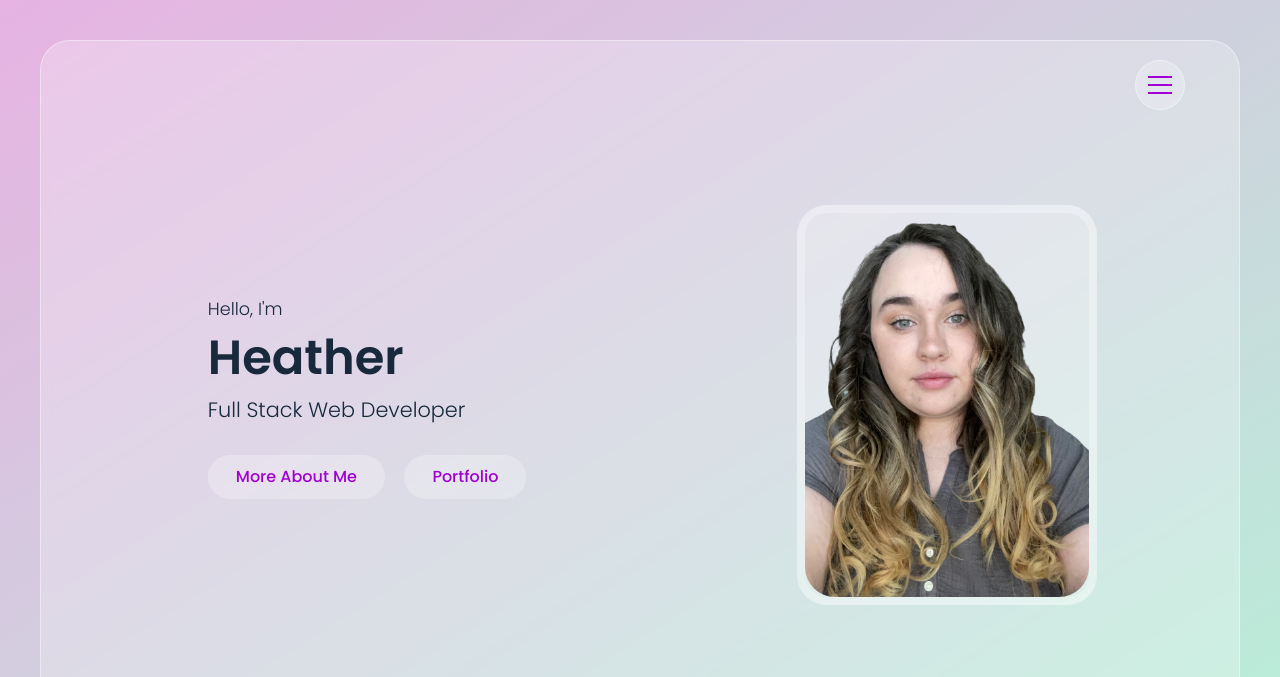
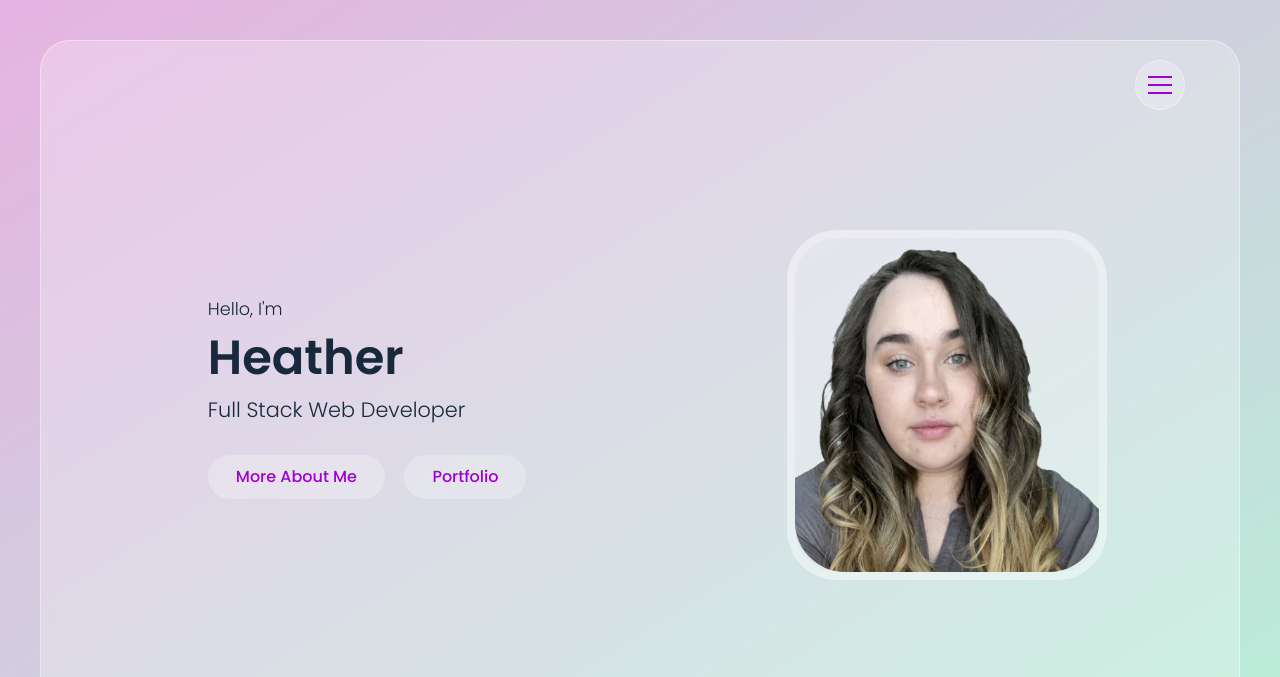
Before and after one commit to Hdavis73/Portfolio-Website, a plain HTML site: page index.html in a window 1280 px wide. Shown: the top 677 px of the page. Drawn offline with Linux system fonts and the light colour scheme.

Commit message:
changed picture to be only headshot

```diff
--- a/index.html
+++ b/index.html
@@ -68,7 +68,7 @@
                     <div class="home-img">
 
                         <div class="img-box">
-                            <img src="photos/headshots/head_one.png" alt="profile img">
+                            <img src="photos/headshots/head_one_headshot.png" alt="profile img">
                         </div>
 
 
@@ -77,7 +77,9 @@
                     <div class="contact-info">
 
                         <div class="contact-info-item">
-                            <a class="email" href="mailto:heather.davis7302@gmail.com"> <h3>Email Me</h3> </a>
+                            <a class="email" href="mailto:heather.davis7302@gmail.com">
+                                <h3>Email Me</h3>
+                            </a>
                             <!-- <p>Heather.Davis7302@gmail.com</p> -->
                         </div>
 
@@ -88,7 +90,8 @@
                                 <!-- <a href="#"> <i class="fa-brands fa-twitter"></i> </a> -->
                                 <!-- <a href="#"> <i class="fa-brands fa-instagram"></i> </a> -->
                                 <a href="https://github.com/Hdavis73"> <i class="fa-brands fa-github"></i> </a>
-                                <a href="https://www.linkedin.com/in/heather-davis-1105b813a/"> <i class="fa-brands fa-linkedin"></i> </a>
+                                <a href="https://www.linkedin.com/in/heather-davis-1105b813a/"> <i
+                                        class="fa-brands fa-linkedin"></i> </a>
                             </div>
                         </div>
 
--- a/styles.css
+++ b/styles.css
@@ -510,18 +510,18 @@ header.active .nav-toggler span::after {
 }
 
 .home-img .img-box {
-    max-width: 300px;
-    height:400px;
+    max-width: 320px;
+    height:350px;
     /* width:75%; */
     background-color: var(--white-alpha-25);
-    border-radius: 30px;
+    border-radius: 50px;
     border: 8px solid var(--white-alpha-25);
     margin: auto;
 }
 
 .home-img .img-box img {
     width: 100%;
-    border-radius: 30px;
+    border-radius: 50px;
 
 }
 
```
Also changed, not shown: photos/headshots/head_one_headshot.png (added). Lines whose indentation alone changed are shown as unchanged.
